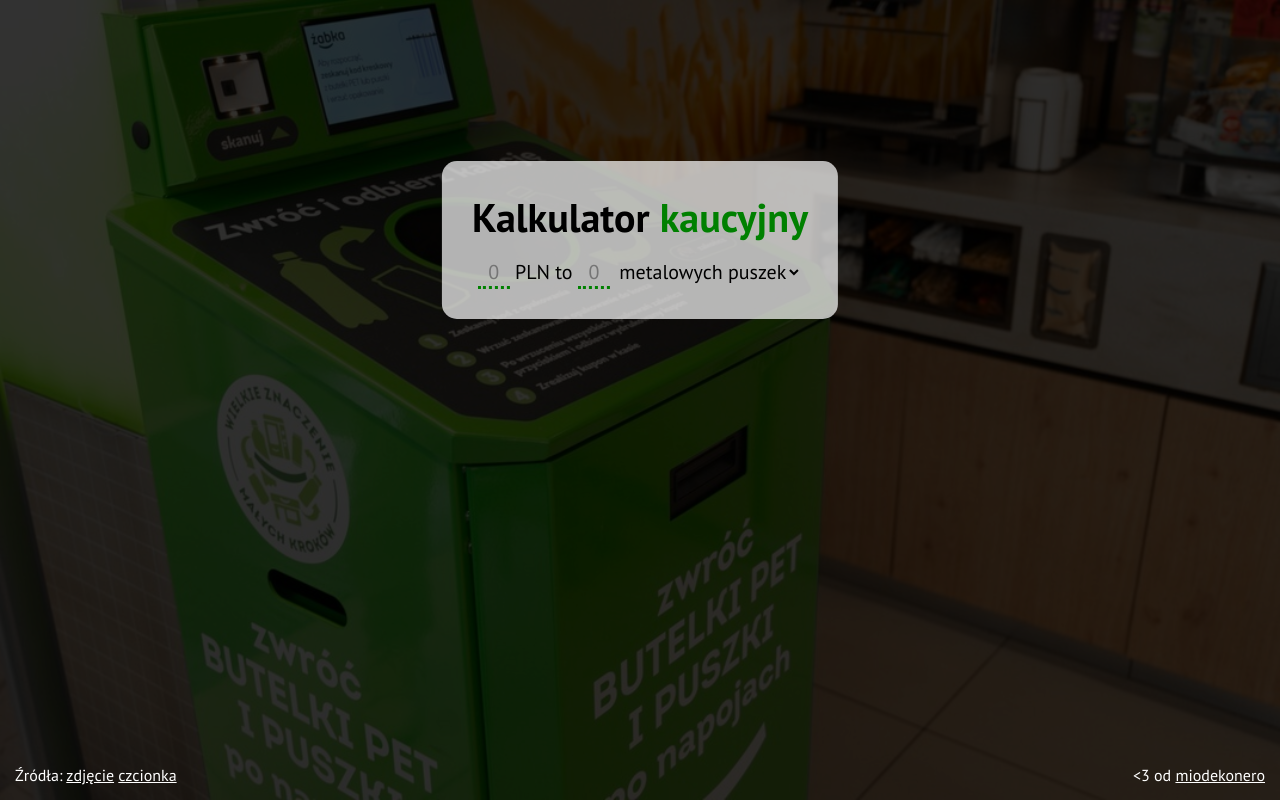
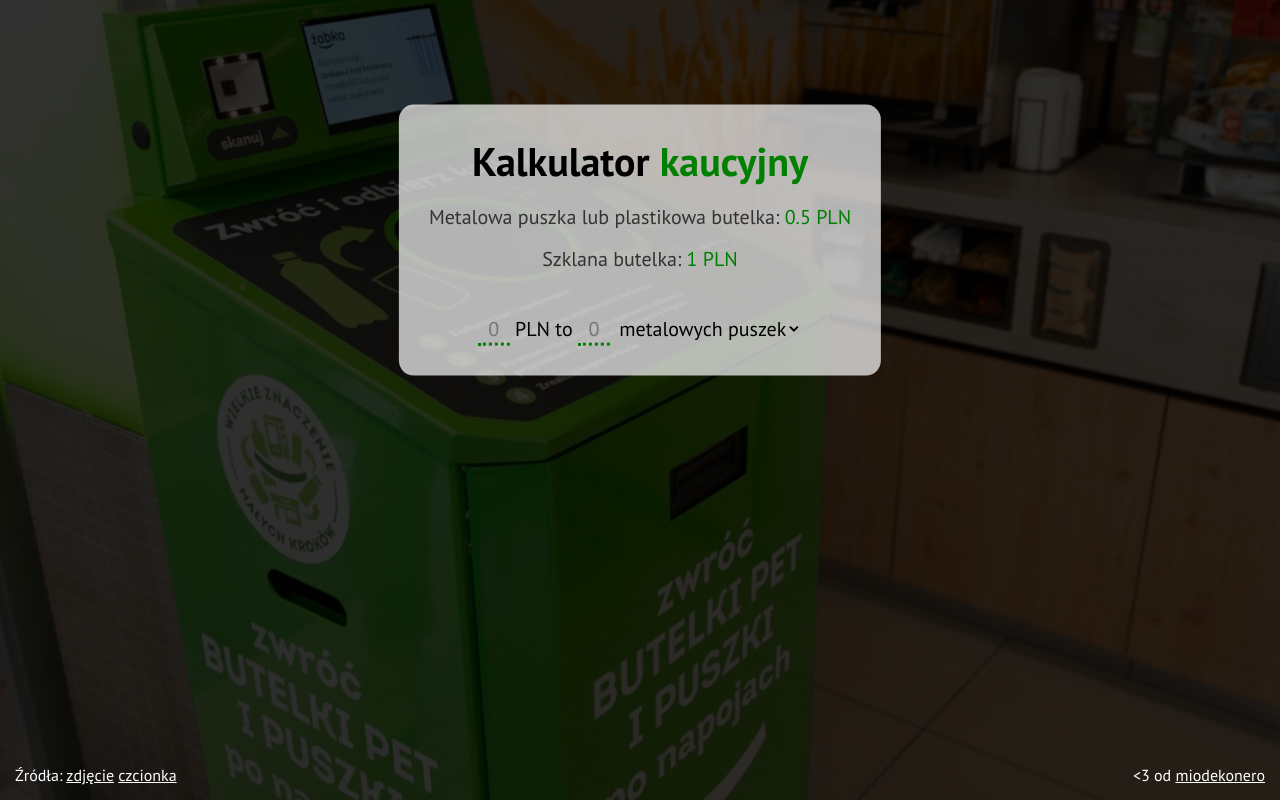
Before and after one commit to miodekonero/kalkulator-kaucyjny, a plain HTML site: page index.html in a window 1280 px wide. Drawn offline with Linux system fonts and the light colour scheme.

Commit message:
Added conversion annotations

```diff
--- a/index.html
+++ b/index.html
@@ -19,6 +19,9 @@
   <body>
     <main>
       <h1>Kalkulator <i>kaucyjny</i></h1>
+      <h2>Metalowa puszka lub plastikowa butelka: <i>0.5 PLN</i></h2>
+      <h2>Szklana butelka: <i>1 PLN</i></h2>
+      <br>
       <input type="number" id="total" name="total" min="0" placeholder="0" oninput="update(this)">
       <label for="amount">PLN to</label>
       <input type="number" id="amount" name="amount" min="0" placeholder="0" oninput="update(this)">
--- a/style.css
+++ b/style.css
@@ -42,6 +42,11 @@ h1 {
     margin: 0;
     margin-bottom: 15px;
 }
+h2 {
+    font-size: 20px;
+    font-weight: 400;
+    color: #333;
+}
 i {
     font-style: inherit;
     color: green;
```
